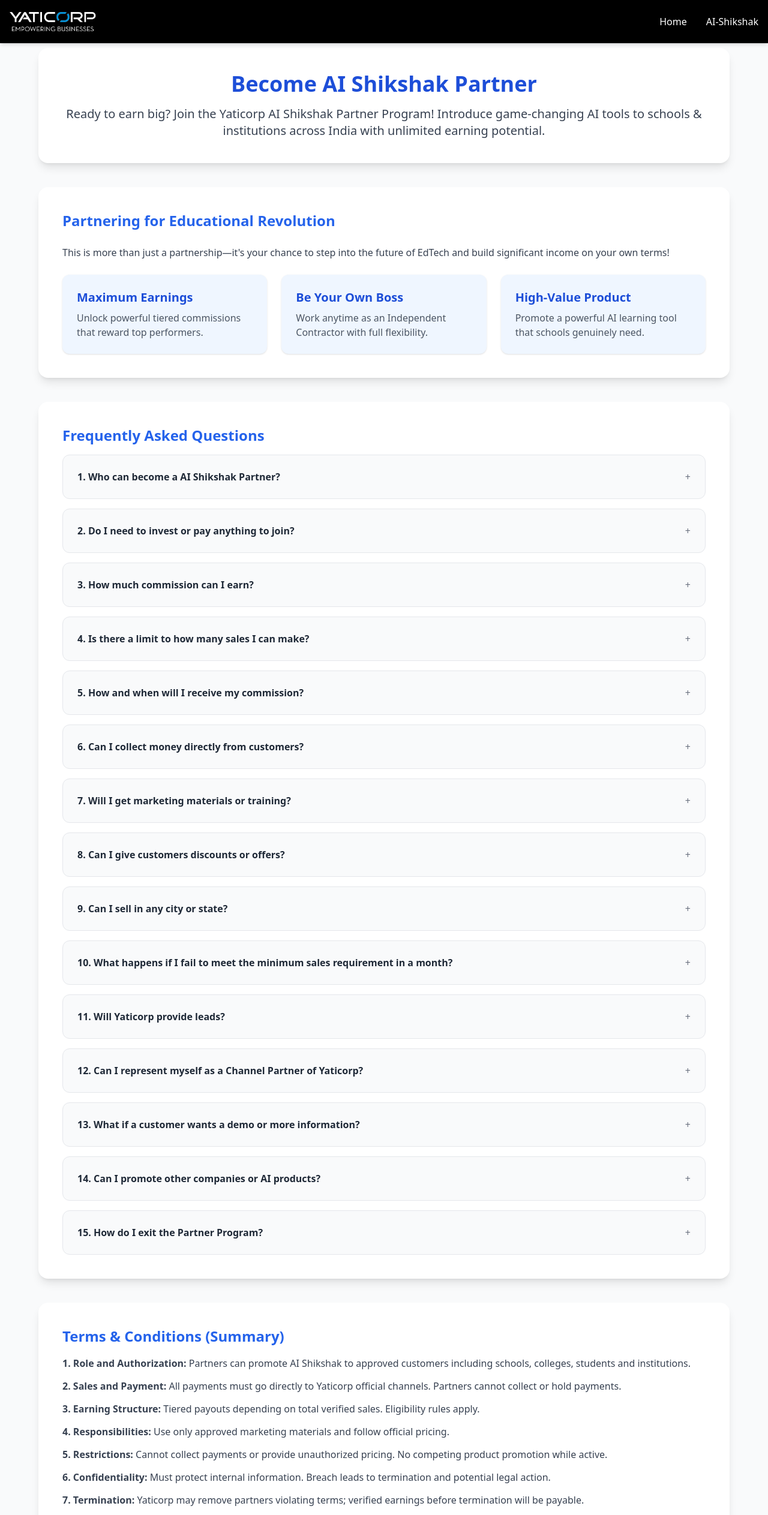
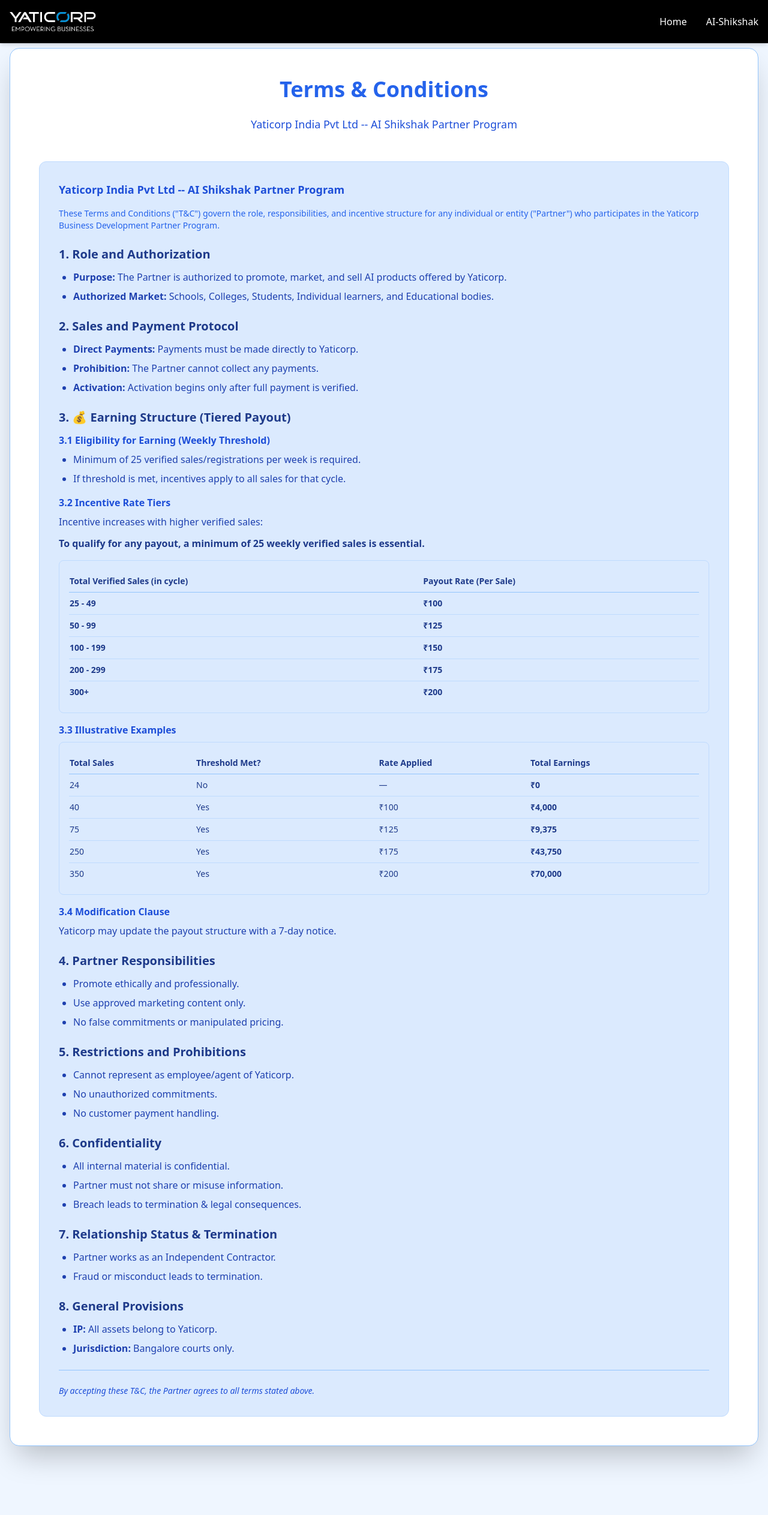
Before and after one commit to yaticorptech/AI-shikshak, a React (Vite) app: page /agreement in a window 1280 px wide. Shown: the top 2526 px of the page at 60% size. Built offline with nearby package versions, Linux system fonts and the light colour scheme; no server answers.

Commit message:
Update AgreementPage.jsx

```diff
--- a/src/pages/AgreementPage.jsx
+++ b/src/pages/AgreementPage.jsx
@@ -75,202 +75,278 @@
   ];
 
   return (
-    <div className="w-full bg-gray-50 py-10 px-4 mt-10">
-      <div className="max-w-6xl mx-auto space-y-10">
-        {/* Hero */}
-        <section className="bg-white p-6 md:p-10 rounded-2xl shadow-lg">
-          <h1 className="text-3xl md:text-4xl font-bold text-center text-blue-700">
-            Become AI Shikshak Partner
-          </h1>
-          <p className="mt-4 text-gray-700 text-lg md:text-xl text-center leading-relaxed">
-            Ready to earn big? Join the Yaticorp AI Shikshak Partner Program!
-            Introduce game-changing AI tools to schools & institutions across
-            India with unlimited earning potential.
-          </p>
-        </section>
+    <div className="w-full bg-blue-50 py-10 px-4 mt-10">
+      <section className="bg-white border border-blue-300 xl:rounded-2xl shadow-2xl max-w-7xl w-full p-8 sm:p-12 mx-auto mb-20">
+        <h2 className="text-3xl sm:text-4xl font-bold text-center mb-6 text-blue-900">
+          <span className="text-blue-600">Terms & Conditions</span>
+        </h2>
 
-        {/* Features */}
-        <section className="bg-white p-6 md:p-10 rounded-2xl shadow-lg space-y-6">
-          <h2 className="text-2xl font-bold text-blue-600">
-            Partnering for Educational Revolution
-          </h2>
-          <p className="text-gray-700 leading-relaxed">
-            This is more than just a partnership—it's your chance to step into
-            the future of EdTech and build significant income on your own terms!
-          </p>
+        <p className="text-center text-blue-700 mb-12 text-base sm:text-lg">
+          Yaticorp India Pvt Ltd -- AI Shikshak Partner Program
+        </p>
 
-          <div className="grid md:grid-cols-3 gap-6">
-            <div className="bg-blue-50 p-6 rounded-xl shadow">
-              <h3 className="text-xl font-semibold text-blue-700 mb-2">
-                Maximum Earnings
+        <div className="bg-blue-100 border border-blue-200 rounded-xl p-6 sm:p-8 space-y-6 text-blue-900 text-sm sm:text-base leading-relaxed">
+          <div>
+            <p className="font-semibold text-blue-700 text-lg mb-4">
+              Yaticorp India Pvt Ltd -- AI Shikshak Partner Program
+            </p>
+            <p className="text-sm text-blue-600 mb-6">
+              These Terms and Conditions ("T&C") govern the role,
+              responsibilities, and incentive structure for any individual or
+              entity ("Partner") who participates in the Yaticorp Business
+              Development Partner Program.
+            </p>
+          </div>
+
+          <div className="space-y-6">
+            <div>
+              <h3 className="font-bold text-blue-900 text-xl mb-3">
+                1. Role and Authorization
               </h3>
-              <p className="text-gray-600">
-                Unlock powerful tiered commissions that reward top performers.
-              </p>
+              <ul className="list-disc pl-6 space-y-2 text-blue-800">
+                <li>
+                  <span className="font-semibold">Purpose:</span> The Partner is
+                  authorized to promote, market, and sell AI products offered by
+                  Yaticorp.
+                </li>
+                <li>
+                  <span className="font-semibold">Authorized Market:</span>{" "}
+                  Schools, Colleges, Students, Individual learners, and
+                  Educational bodies.
+                </li>
+              </ul>
             </div>
 
-            <div className="bg-blue-50 p-6 rounded-xl shadow">
-              <h3 className="text-xl font-semibold text-blue-700 mb-2">
-                Be Your Own Boss
+            <div>
+              <h3 className="font-bold text-blue-900 text-xl mb-3">
+                2. Sales and Payment Protocol
               </h3>
-              <p className="text-gray-600">
-                Work anytime as an Independent Contractor with full flexibility.
-              </p>
+              <ul className="list-disc pl-6 space-y-2 text-blue-800">
+                <li>
+                  <span className="font-semibold">Direct Payments:</span>{" "}
+                  Payments must be made directly to Yaticorp.
+                </li>
+                <li>
+                  <span className="font-semibold">Prohibition:</span> The
+                  Partner cannot collect any payments.
+                </li>
+                <li>
+                  <span className="font-semibold">Activation:</span> Activation
+                  begins only after full payment is verified.
+                </li>
+              </ul>
             </div>
 
-            <div className="bg-blue-50 p-6 rounded-xl shadow">
-              <h3 className="text-xl font-semibold text-blue-700 mb-2">
-                High-Value Product
+            <div>
+              <h3 className="font-bold text-blue-900 text-xl mb-3">
+                3. 💰 Earning Structure (Tiered Payout)
               </h3>
-              <p className="text-gray-600">
-                Promote a powerful AI learning tool that schools genuinely need.
-              </p>
+
+              <div className="mb-4">
+                <h4 className="font-semibold text-blue-700 mb-2">
+                  3.1 Eligibility for Earning (Weekly Threshold)
+                </h4>
+                <ul className="list-disc pl-6 space-y-2 text-blue-800">
+                  <li>
+                    Minimum of 25 verified sales/registrations per week is
+                    required.
+                  </li>
+                  <li>
+                    If threshold is met, incentives apply to all sales for that
+                    cycle.
+                  </li>
+                </ul>
+              </div>
+
+              <div className="mb-4">
+                <h4 className="font-semibold text-blue-700 mb-2">
+                  3.2 Incentive Rate Tiers
+                </h4>
+
+                <p className="mb-3 text-blue-800">
+                  Incentive increases with higher verified sales:
+                </p>
+
+                <p className="font-semibold text-blue-900 mb-4">
+                  To qualify for any payout, a minimum of 25 weekly verified
+                  sales is essential.
+                </p>
+
+                <div className="bg-blue-100 border border-blue-200 rounded-lg p-4 mb-4">
+                  <table className="w-full text-sm text-blue-900">
+                    <thead>
+                      <tr className="border-b border-blue-300">
+                        <th className="py-2 text-left font-semibold">
+                          Total Verified Sales (in cycle)
+                        </th>
+                        <th className="py-2 text-left font-semibold">
+                          Payout Rate (Per Sale)
+                        </th>
+                      </tr>
+                    </thead>
+                    <tbody>
+                      <tr className="border-b border-blue-200">
+                        <td className="py-2 font-semibold">25 - 49</td>
+                        <td className="py-2 font-semibold">₹100</td>
+                      </tr>
+                      <tr className="border-b border-blue-200">
+                        <td className="py-2 font-semibold">50 - 99</td>
+                        <td className="py-2 font-semibold">₹125</td>
+                      </tr>
+                      <tr className="border-b border-blue-200">
+                        <td className="py-2 font-semibold">100 - 199</td>
+                        <td className="py-2 font-semibold">₹150</td>
+                      </tr>
+                      <tr className="border-b border-blue-200">
+                        <td className="py-2 font-semibold">200 - 299</td>
+                        <td className="py-2 font-semibold">₹175</td>
+                      </tr>
+                      <tr>
+                        <td className="py-2 font-semibold">300+</td>
+                        <td className="py-2 font-semibold">₹200</td>
+                      </tr>
+                    </tbody>
+                  </table>
+                </div>
+              </div>
+
+              <div className="mb-4">
+                <h4 className="font-semibold text-blue-700 mb-2">
+                  3.3 Illustrative Examples
+                </h4>
+
+                <div className="bg-blue-100 border border-blue-200 rounded-lg p-4">
+                  <table className="w-full text-xs sm:text-sm text-blue-900">
+                    <thead>
+                      <tr className="border-b border-blue-300">
+                        <th className="py-2 text-left font-semibold">
+                          Total Sales
+                        </th>
+                        <th className="py-2 text-left font-semibold">
+                          Threshold Met?
+                        </th>
+                        <th className="py-2 text-left font-semibold">
+                          Rate Applied
+                        </th>
+                        <th className="py-2 text-left font-semibold">
+                          Total Earnings
+                        </th>
+                      </tr>
+                    </thead>
+                    <tbody>
+                      <tr className="border-b border-blue-200">
+                        <td className="py-2">24</td>
+                        <td className="py-2">No</td>
+                        <td className="py-2">—</td>
+                        <td className="py-2 font-semibold">₹0</td>
+                      </tr>
+                      <tr className="border-b border-blue-200">
+                        <td className="py-2">40</td>
+                        <td className="py-2">Yes</td>
+                        <td className="py-2">₹100</td>
+                        <td className="py-2 font-semibold">₹4,000</td>
+                      </tr>
+                      <tr className="border-b border-blue-200">
+                        <td className="py-2">75</td>
+                        <td className="py-2">Yes</td>
+                        <td className="py-2">₹125</td>
+                        <td className="py-2 font-semibold">₹9,375</td>
+                      </tr>
+                      <tr className="border-b border-blue-200">
+                        <td className="py-2">250</td>
+                        <td className="py-2">Yes</td>
+                        <td className="py-2">₹175</td>
+                        <td className="py-2 font-semibold">₹43,750</td>
+                      </tr>
+                      <tr>
+                        <td className="py-2">350</td>
+                        <td className="py-2">Yes</td>
+                        <td className="py-2">₹200</td>
+                        <td className="py-2 font-semibold">₹70,000</td>
+                      </tr>
+                    </tbody>
+                  </table>
+                </div>
+              </div>
+
+              <div>
+                <h4 className="font-semibold text-blue-700 mb-2">
+                  3.4 Modification Clause
+                </h4>
+                <p className="text-blue-800">
+                  Yaticorp may update the payout structure with a 7-day notice.
+                </p>
+              </div>
+            </div>
+
+            <div>
+              <h3 className="font-bold text-blue-900 text-xl mb-3">
+                4. Partner Responsibilities
+              </h3>
+              <ul className="list-disc pl-6 space-y-2 text-blue-800">
+                <li>Promote ethically and professionally.</li>
+                <li>Use approved marketing content only.</li>
+                <li>No false commitments or manipulated pricing.</li>
+              </ul>
+            </div>
+
+            <div>
+              <h3 className="font-bold text-blue-900 text-xl mb-3">
+                5. Restrictions and Prohibitions
+              </h3>
+              <ul className="list-disc pl-6 space-y-2 text-blue-800">
+                <li>Cannot represent as employee/agent of Yaticorp.</li>
+                <li>No unauthorized commitments.</li>
+                <li>No customer payment handling.</li>
+              </ul>
+            </div>
+
+            <div>
+              <h3 className="font-bold text-blue-900 text-xl mb-3">
+                6. Confidentiality
+              </h3>
+              <ul className="list-disc pl-6 space-y-2 text-blue-800">
+                <li>All internal material is confidential.</li>
+                <li>Partner must not share or misuse information.</li>
+                <li>Breach leads to termination & legal consequences.</li>
+              </ul>
+            </div>
+
+            <div>
+              <h3 className="font-bold text-blue-900 text-xl mb-3">
+                7. Relationship Status & Termination
+              </h3>
+              <ul className="list-disc pl-6 space-y-2 text-blue-800">
+                <li>Partner works as an Independent Contractor.</li>
+                <li>Fraud or misconduct leads to termination.</li>
+              </ul>
+            </div>
+
+            <div>
+              <h3 className="font-bold text-blue-900 text-xl mb-3">
+                8. General Provisions
+              </h3>
+              <ul className="list-disc pl-6 space-y-2 text-blue-800">
+                <li>
+                  <span className="font-semibold">IP:</span> All assets belong
+                  to Yaticorp.
+                </li>
+                <li>
+                  <span className="font-semibold">Jurisdiction:</span> Bangalore
+                  courts only.
+                </li>
+              </ul>
             </div>
           </div>
-        </section>
 
-        {/* FAQ (Single Column) */}
-        <section className="bg-white p-6 md:p-10 rounded-2xl shadow-lg">
-          <h2 className="text-2xl font-bold text-blue-600 mb-4">
-            Frequently Asked Questions
-          </h2>
-
-          <div className="space-y-4">
-            {faqs.map((f, i) => (
-              <div key={i} className="border rounded-xl p-4 md:p-6 bg-gray-50">
-                <button
-                  onClick={() => setFaqOpen(faqOpen === i ? null : i)}
-                  className="w-full text-left flex items-center justify-between"
-                >
-                  <span className="font-semibold text-gray-800">
-                    {i + 1}. {f.q}
-                  </span>
-                  <span className="text-gray-500">
-                    {faqOpen === i ? "−" : "+"}
-                  </span>
-                </button>
-
-                {faqOpen === i && <p className="text-gray-600 mt-3">{f.a}</p>}
-              </div>
-            ))}
-          </div>
-        </section>
-
-        {/* Terms & Conditions (Below FAQ) */}
-        <section className="bg-white p-6 md:p-10 rounded-2xl shadow-lg">
-          <h2 className="text-2xl font-bold text-blue-600 mb-4">
-            Terms & Conditions (Summary)
-          </h2>
-
-          <div className="space-y-3 text-gray-700 leading-relaxed">
-            <p>
-              <strong>1. Role and Authorization:</strong> Partners can promote
-              AI Shikshak to approved customers including schools, colleges,
-              students and institutions.
-            </p>
-            <p>
-              <strong>2. Sales and Payment:</strong> All payments must go
-              directly to Yaticorp official channels. Partners cannot collect or
-              hold payments.
-            </p>
-            <p>
-              <strong>3. Earning Structure:</strong> Tiered payouts depending on
-              total verified sales. Eligibility rules apply.
-            </p>
-            <p>
-              <strong>4. Responsibilities:</strong> Use only approved marketing
-              materials and follow official pricing.
-            </p>
-            <p>
-              <strong>5. Restrictions:</strong> Cannot collect payments or
-              provide unauthorized pricing. No competing product promotion while
-              active.
-            </p>
-            <p>
-              <strong>6. Confidentiality:</strong> Must protect internal
-              information. Breach leads to termination and potential legal
-              action.
-            </p>
-            <p>
-              <strong>7. Termination:</strong> Yaticorp may remove partners
-              violating terms; verified earnings before termination will be
-              payable.
-            </p>
-            <p className="text-sm text-gray-500">
-              Jurisdiction: Courts of Bangalore, Karnataka, India.
+          <div className="mt-8 pt-6 border-t border-blue-300">
+            <p className="text-sm text-blue-700 italic">
+              By accepting these T&C, the Partner agrees to all terms stated
+              above.
             </p>
           </div>
-        </section>
-
-        {/* Earnings Table (Below T&C) */}
-        <section className="bg-white p-6 md:p-10 rounded-2xl shadow-lg">
-          <h3 className="text-lg font-semibold text-gray-800 mb-2">
-            Earning Structure (Tiered Payout)
-          </h3>
-
-          <div className="overflow-x-auto">
-            <table className="min-w-full bg-white border rounded-lg">
-              <thead className="bg-gray-100">
-                <tr>
-                  <th className="px-4 py-3 text-left">
-                    Total Verified Sales (in cycle)
-                  </th>
-                  <th className="px-4 py-3 text-left">Payout Rate</th>
-                </tr>
-              </thead>
-              <tbody>
-                {tiers.map((t, idx) => (
-                  <tr key={idx} className="border-t">
-                    <td className="px-4 py-3">{t.range}</td>
-                    <td className="px-4 py-3">{t.rate}</td>
-                  </tr>
-                ))}
-              </tbody>
-            </table>
-          </div>
-
-          <p className="mt-3 text-sm text-gray-600">
-            Eligibility: To qualify for any sales payout in a billing cycle, the
-            Partner must achieve a minimum of 25 verified sales exclusively
-            within the first week. If eligibility is met, the incentive applies
-            to all sales in that cycle.
-          </p>
-
-          <div className="mt-4 bg-gray-50 p-4 rounded">
-            <h4 className="font-semibold">Illustrative Examples</h4>
-            <ul className="mt-2 text-gray-700 list-disc pl-5">
-              <li>24 total sales — Eligibility not met → ₹0</li>
-              <li>40 total sales — Eligible at ₹100 → ₹4,000</li>
-              <li>75 total sales — Eligible at ₹125 → ₹9,375</li>
-              <li>250 total sales — Eligible at ₹175 → ₹43,750</li>
-              <li>350 total sales — Eligible at ₹200 → ₹70,000</li>
-            </ul>
-          </div>
-
-          <p className="mt-3 text-sm text-gray-500">
-            Modification Clause: Yaticorp may modify incentive slabs with 7 days
-            written notice.
-          </p>
-        </section>
-
-        {/* CTA */}
-        <section className="bg-white p-6 md:p-10 rounded-2xl shadow-lg">
-          <h2 className="text-2xl font-bold text-blue-600">
-            Ready to build your income and your legacy?
-          </h2>
-          <p className="text-gray-700 mt-2">
-            Become a partner, help students learn better, and watch your income
-            soar. There's no cap on earnings — grow with us.
-          </p>
-        </section>
-
-        <section className="text-center">
-          <p className="text-gray-600">
-            Terms & Conditions of Yaticorp India Pvt Ltd — AI Shikshak Partner
-            Program.
-          </p>
-        </section>
-      </div>
+        </div>
+      </section>
     </div>
   );
 }
```
